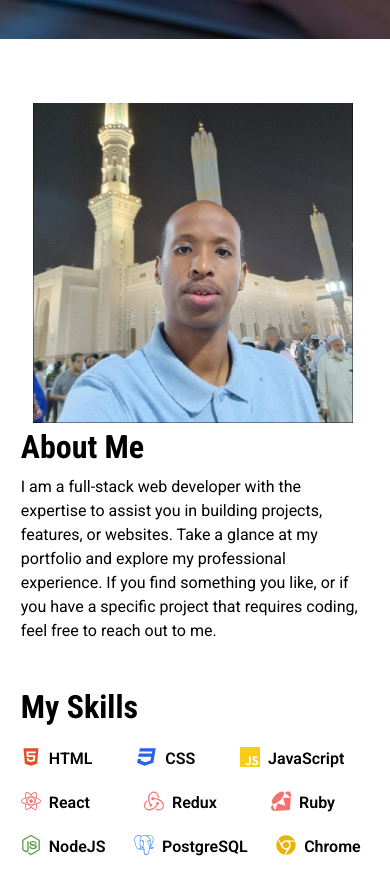
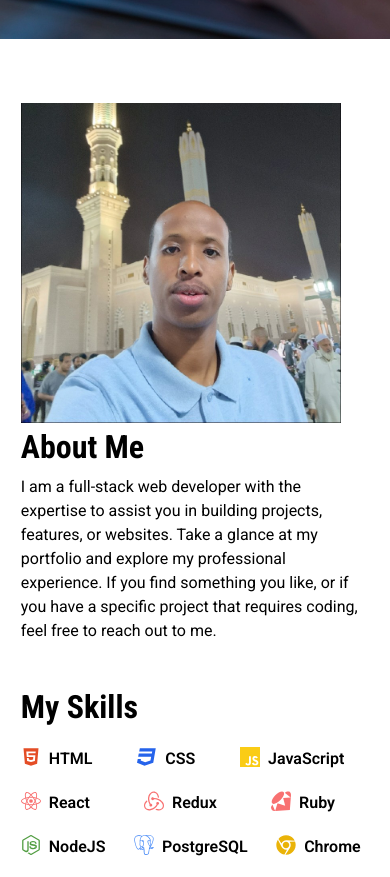
Before and after one commit to katarighe/my-portfolio-website, a React (Vite) app: page / in a window 390 px wide. Shown: the part 881-1758 px from the top of the page. Built offline with nearby package versions, Linux system fonts and the light colour scheme.

Commit message:
Adjust the personal image

```diff
--- a/src/pages/Home.jsx
+++ b/src/pages/Home.jsx
@@ -163,7 +163,7 @@ function Home() {
             <img
               src="src/assets/mai-profile.jpg"
               alt="About Me"
-              className="mr-4 max-w-[20rem] max-h-[20rem] mx-auto flex items-center"
+              className="mr-4 max-w-[20rem] max-h-[20rem] overflow-hidden position-relative object-right-top justify-end items-end md:float-right md:object"
             />
             <h3 className="font-bold text-[2rem] mb-1 font-robotoCondensed">
               About Me
```
